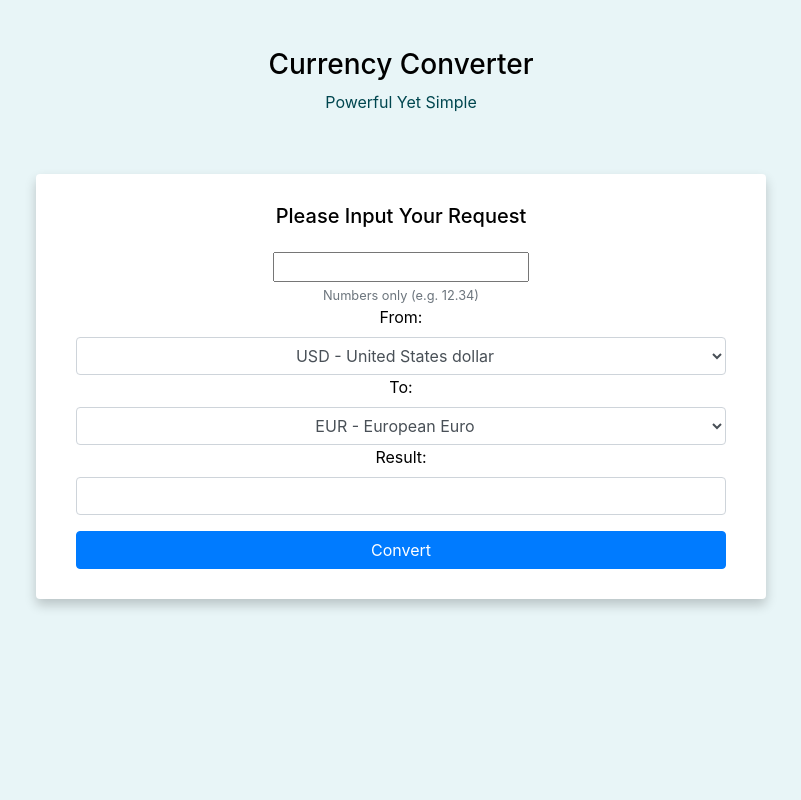
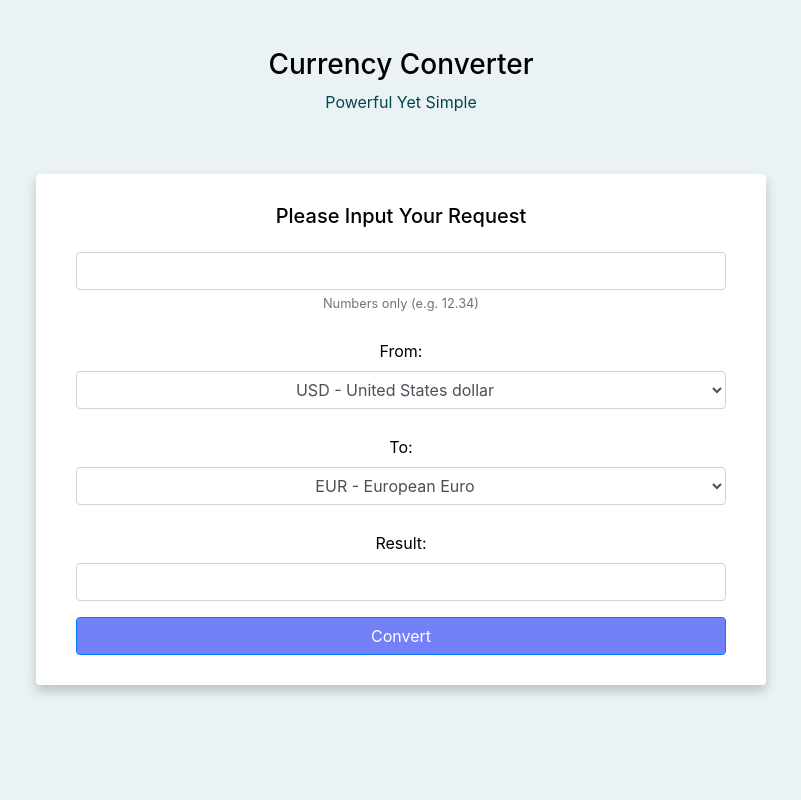
Before and after one commit to AaronEC/Simple-Currency-Converter, a Django app: page / in a window 1280 px wide. Shown: the whole page, without its empty margins (239-1040 px from the left). Run offline with Django 4.2, Linux system fonts and the light colour scheme.

Commit message:
Bootstrap CSS overrides added.

```diff
--- a/converter/static/css/style.css
+++ b/converter/static/css/style.css
@@ -1,13 +1,13 @@
-body{
+body {
   color: #000;
   overflow-x: hidden;
   height: 100%;
-  background-color: #e8f5f7;
+  background-color: #eaf2f3;
   background-repeat: no-repeat;
   background-size: 100% 100%
 }
 
-.card{
+.card {
   padding: 30px 40px;
   margin-top: 60px;
   margin-bottom: 60px;
@@ -15,6 +15,36 @@ body{
   box-shadow: 0 6px 12px 0 rgba(0,0,0,0.2)
 }
 
-.blue-text{
+.blue-text {
   color: #00464f
 }
+
+label {
+  margin-top: 4%;
+}
+
+/* CSS For the input form */
+#id_input_field {
+  display: block;
+  width: 100%;
+  height: calc(1.5em + .75rem + 2px);
+  padding: .375rem .75rem;
+  font-size: 1rem;
+  font-weight: 400;
+  line-height: 1.5;
+  color: #495057;
+  background-color: #fff;
+  background-clip: padding-box;
+  border: 1px solid #ced4da;
+  border-radius: .25rem;
+  text-align: center;
+}
+
+/* Some Bootstrap color overrides to enhance our color scheme */
+.btn-primary {
+  background-color: #7380f7 !important;
+}
+
+.btn-primary:hover {
+  background-color: #4b5bf3 !important;
+}
```
